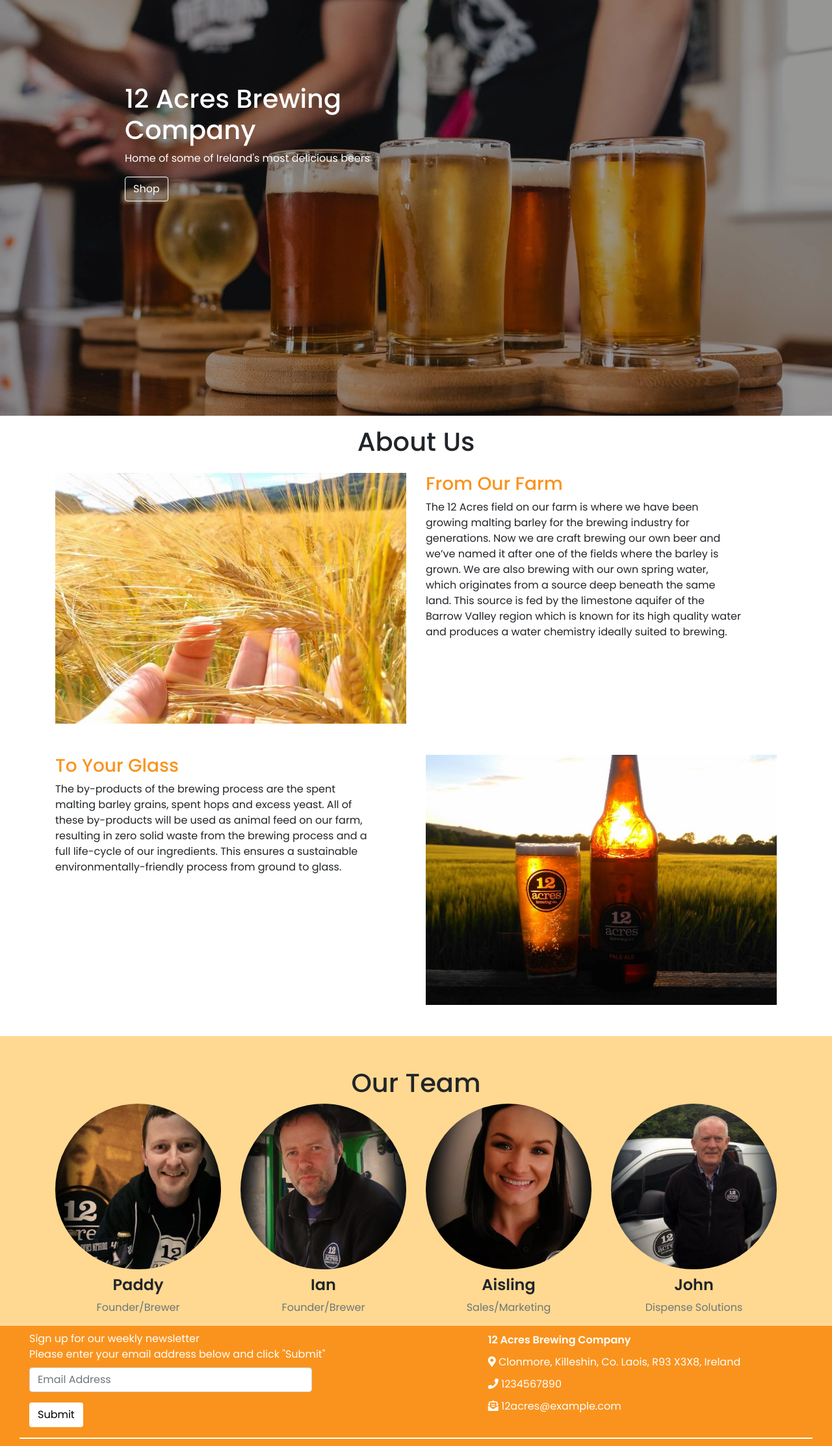
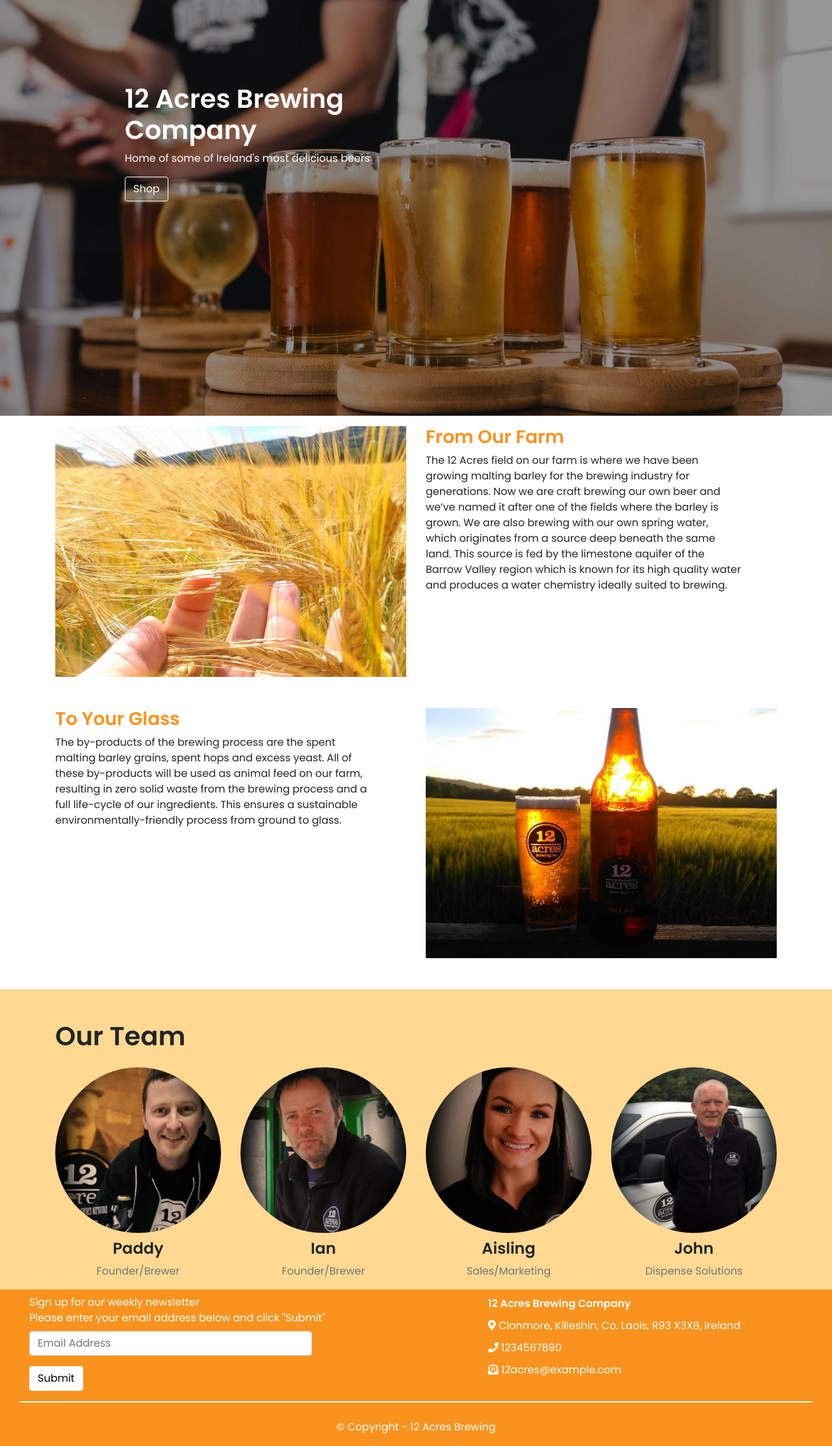
Before and after one commit to farrelleoin93/12-acres-beer, a Django app: page / in a window 1280 px wide. Shown: the part 154-2380 px from the top of the page at 65% size. Run offline with Django 3.2, Linux system fonts and the light colour scheme; some libraries are stand-ins or nearby versions.

Commit message:
Adjusted styling of headings and home page

```diff
--- a/home/templates/home/index.html
+++ b/home/templates/home/index.html
@@ -18,7 +18,6 @@
         </div>
     </div>
 </div>
-<h1 class="text-center mt-3">About Us</h1>
 <div class="container">
     <div class="row">
         <div class="col-12 col-md-6 order-1 mt-3">
@@ -55,7 +54,7 @@
 </div>
 <div class="light-orange-background w-100">
 <div class="container">
-    <h1 class="text-center mt-5 mb-2">Our Team</h1>
+    <h1 class="mt-5 mb-4">Our Team</h1>
     <div class="row">
         <div class="col-12 col-md-6 col-lg-3 team-container">
             <img src="{{ MEDIA_URL }}paddy.jpg" class="team-image" alt="Paddy">
--- a/static/css/base.css
+++ b/static/css/base.css
@@ -7,6 +7,10 @@ body {
     min-height: 100vh;
     display: flex;
     flex-direction: column;
+}
+
+h1,h2,h3,h4 {
+    font-weight: 600;
 }
 
 .flex-center {
```
